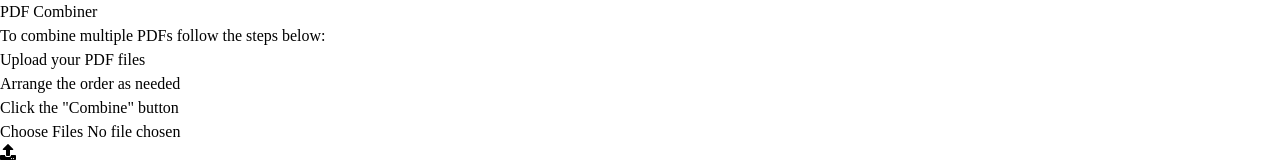
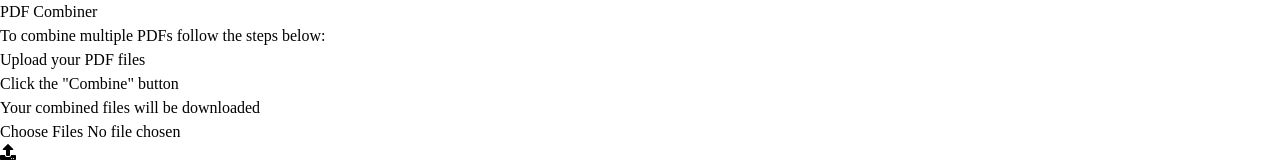
Before and after one commit to anastasiaazul/pdf-combiner, a React (Vite) app in the folder frontend/: page / in a window 1280 px wide. Shown: the top 163 px of the page. Built offline with nearby package versions, Linux system fonts and the light colour scheme.

Commit message:
updated instructions

```diff
--- a/frontend/src/components/Title.jsx
+++ b/frontend/src/components/Title.jsx
@@ -7,8 +7,8 @@ const Title = () => {
       <p>To combine multiple PDFs follow the steps below: </p>
       <ol className="list-decimal ml-6">
         <li>Upload your PDF files</li>
-        <li>Arrange the order as needed</li>
         <li>Click the "Combine" button</li>
+        <li>Your combined files will be downloaded </li>
       </ol>
     </div>
   )
```
